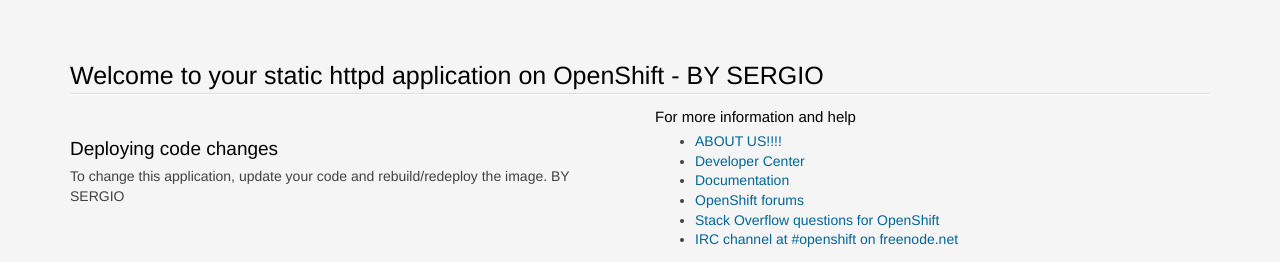
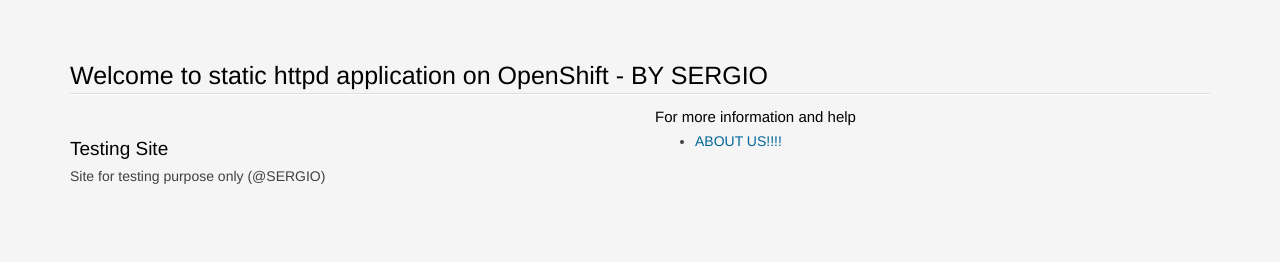
Before and after one commit to sergiomis68/myweb, a plain HTML site: page index.html in a window 1280 px wide. Shown: the top 262 px of the page. Drawn offline with Linux system fonts and the light colour scheme.

Commit message:
Update index.html

```diff
--- a/index.html
+++ b/index.html
@@ -209,24 +209,19 @@
 
  <section class='container'>
   <hgroup>
-    <h1>Welcome to your static httpd application on OpenShift - BY SERGIO</h1>
+    <h1>Welcome to static httpd application on OpenShift - BY SERGIO</h1>
   </hgroup>
   <div class="row">
     <section class='col-xs-12 col-sm-6 col-md-6'>
       <section>
-        <h2>Deploying code changes</h2>
-          <p>To change this application, update your code and rebuild/redeploy the image. BY SERGIO</p>
+        <h2>Testing Site</h2>
+          <p>Site for testing purpose only (@SERGIO)</p>
       </section>
     </section>
     <section class="col-xs-12 col-sm-6 col-md-6">
       <h3>For more information and help</h3>
       <ul>
         <li><a href="about.html">ABOUT US!!!!</a></li>
-        <li><a href="https://developers.openshift.com">Developer Center</a></li>
-        <li><a href="https://docs.openshift.com">Documentation</a></li>
-        <li><a href="https://www.openshift.com/forums/openshift">OpenShift forums</a></li>
-        <li><a href="http://stackoverflow.com/questions/tagged/openshift">Stack Overflow questions for OpenShift</a></li>
-        <li><a href="http://webchat.freenode.net/?randomnick=1&channels=openshift&uio=d4">IRC channel at #openshift on freenode.net</a></li>
       </ul>
     </section>
   </div>
```
